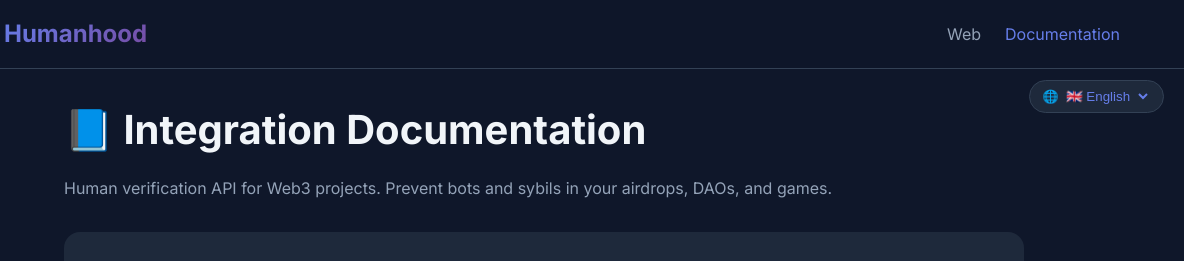
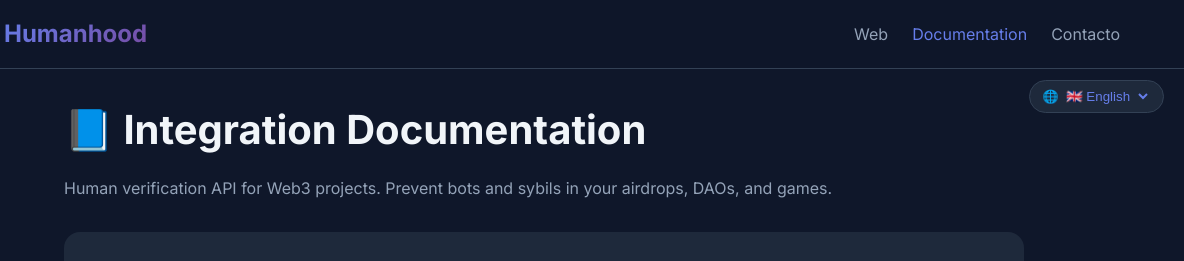
Before and after one commit to sokardark-bot/humanhood-v2, a website: page frontend/docs.html in a window 1280 px wide. Shown: the top 261 px of the page, 96-1280 px from the left. Drawn offline with Linux system fonts and the light colour scheme.

Commit message:
fix: añadir enlace a contacto en navbar de docs.html

```diff
--- a/frontend/docs.html
+++ b/frontend/docs.html
@@ -76,6 +76,7 @@
             <div class="nav-links">
                 <a href="index.html" class="i18n-navWeb">Web</a>
                 <a href="docs.html" style="color: #667eea;" class="i18n-navDocsActive">Documentación</a>
+                <a href="contact.html">Contacto</a>
             </div>
         </div>
     </nav>
```
